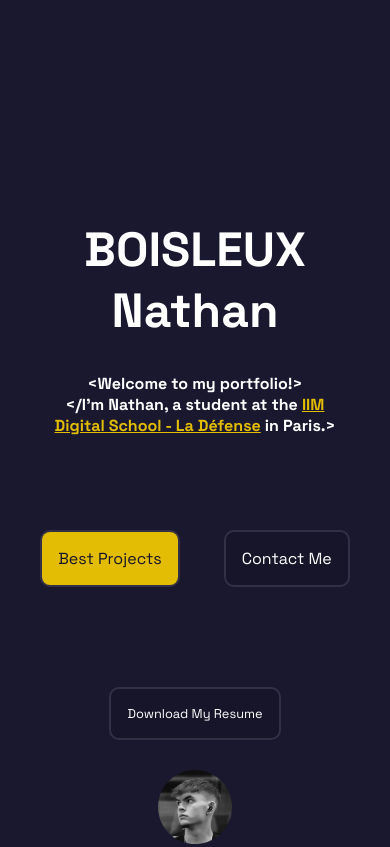
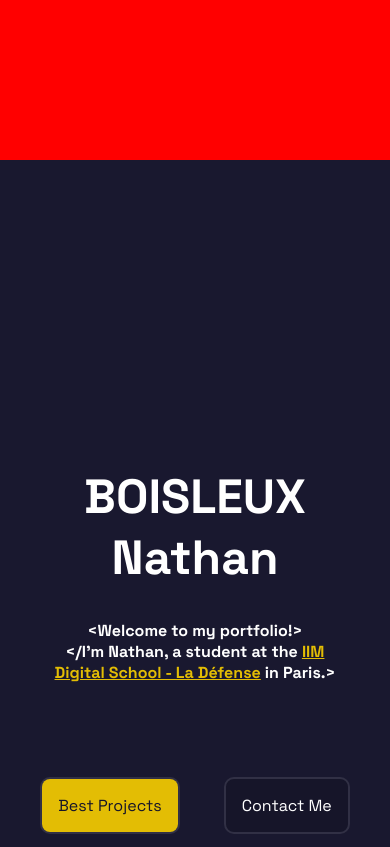
Before and after one commit to Noootzzz/NathanBoisleuxPortfolio, a plain HTML site: page index.html in a window 390 px wide. Shown: the top 847 px of the page. Drawn offline with nearby package versions, Linux system fonts and the light colour scheme.

Commit message:
responsive little

```diff
--- a/css/body.css
+++ b/css/body.css
@@ -32,7 +32,7 @@ main #sections {
     grid-area: sections;
     display: grid;
     grid-template-columns: 1fr;
-    grid-template-rows: repeat(4, 1fr) auto;
+    grid-template-rows: 1fr 1fr auto 1fr auto;
     grid-template-areas:
     "home"
     "skills"
--- a/css/header.css
+++ b/css/header.css
@@ -43,3 +43,13 @@ header nav .nav-link:hover a {
     color: var(--primary);
     transform: translateY(-10px);
 }
+
+
+
+/* MOBILE HEADER */
+#mobile-header {
+    grid-area: mobileHeader;
+    height: 10rem;
+    width: 100%;
+    background-color: red;
+}
--- a/css/responsive.css
+++ b/css/responsive.css
@@ -26,7 +26,7 @@
 @media screen and (max-width: 1150px) {
     body {
         grid-template-areas:
-        "mobileHeader"/*AAAAAAAAAAAAAAAAAAAAAAAAAAAAAAAAAAAAAAAAAAAAAAAAAAAAAAAAAAAAAAAAAAAAAAAAAAAAAAA*/
+        "mobileHeader"
         "main"
         "footer"
         ;
@@ -156,7 +156,8 @@
         font-size: 1em;
     }
     #skills-cards .card {
-        width: 25vw;
+        width: 45vw;
+        height: 10rem;
         justify-content: center;
     }
 
@@ -166,11 +167,11 @@
 
     }
     #projects #projects-list .project{
-        width: 45%;
-        font-size: .8em;
+        width: 95%;
+        font-size: 1em;
     }
     #projects #projects-list .project .skills-used {
-        font-size: .7em;
+        font-size: 1em;
     }
 
     #contact {
@@ -189,4 +190,10 @@
         width: 100%;
         padding: 0 0 2rem 0;
     }
+    #home, #skills, #projects, #contact {
+        width: 100%;
+        overflow-x: hidden;
+        margin: 0 auto;
+        padding: 1rem;
+    }
 }
--- a/index.html
+++ b/index.html
@@ -13,6 +13,10 @@
     <script src="https://kit.fontawesome.com/b87c670448.js" crossorigin="anonymous"></script>
 </head>
 <body>
+    <!-- MOBILE HEADER -->
+    <div id="mobile-header">
+
+    </div>
     <!-- LEFT-ASIDE -->
     <aside id="left-aside">
         <div id="fixed-left-aside">
```
